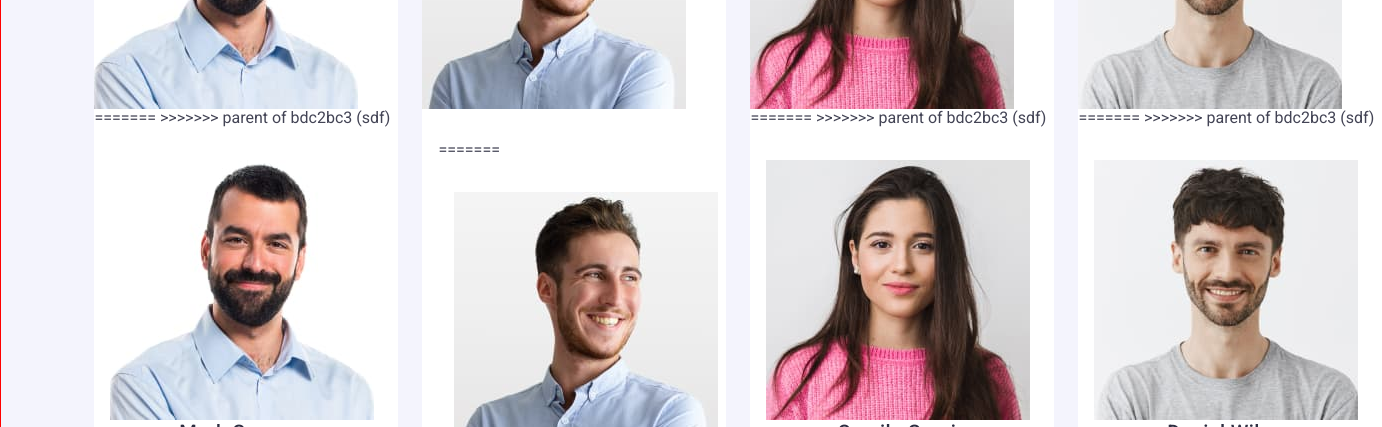
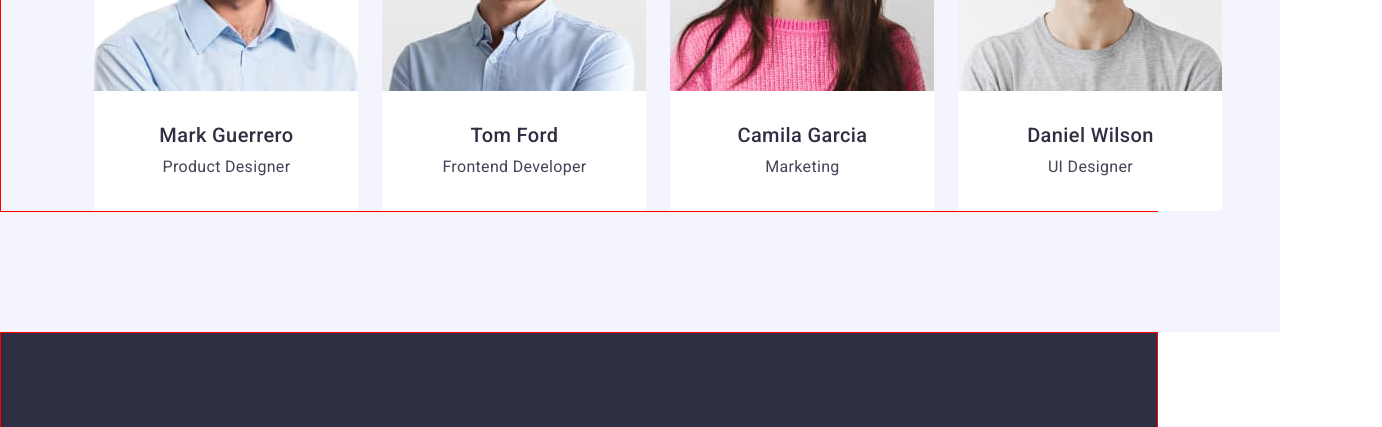
Before and after one commit to Williannoterdan/goit-markup-hw-03, a plain HTML site: page index.html in a window 1280 px wide. Shown: the part 1807-2234 px from the top of the page, 1382 px wide, since content can reach past the window. Drawn offline with nearby package versions, Linux system fonts and the light colour scheme.

Commit message:
ИШП ИФП

```diff
--- a/index.html
+++ b/index.html
@@ -113,53 +113,32 @@
                 <h2 class="section_my_tim_h">Our Team</h2>
                 <ul class="list ul_my_tim">
                     <li class="li_my_tim">
-<<<<<<< HEAD
                         <img src="./images/mainpage/photo_mark_guerrero.jpg" alt="Photo_Mark_Guerrero" width="264"
                             height="260">
-=======
->>>>>>> parent of bdc2bc3 (sdf)
                         <div class="container_my_tim">
-                            <img src="./images/mainpage/photo_mark_guerrero.jpg" alt="Photo_Mark_Guerrero" width="264"
-                                height="260">
                             <h3 class="my_tim_text">Mark Guerrero</h3>
                             <p class="my_tim_description">Product Designer</p>
                         </div>
                     </li>
                     <li class="li_my_tim">
-<<<<<<< HEAD
                         <img src="./images/mainpage/photo_tom_ford.jpg" alt="Photo_Tom_Ford" width="264" height="260">
                         <div class="container_my_tim">
-=======
-                        <div class="container_my_tim">
-                            <img src="./images/mainpage/photo_tom_ford.jpg" alt="Photo_Tom_Ford" width="264"
-                                height="260">
->>>>>>> parent of bdc2bc3 (sdf)
                             <h3 class="my_tim_text">Tom Ford</h3>
                             <p class="my_tim_description">Frontend Developer</p>
                         </div>
                     </li>
                     <li class="li_my_tim">
-<<<<<<< HEAD
                         <img src="./images/mainpage/photo_camila_garcia.jpg" alt="Photo_Camila_Garcia" width="264"
                             height="260">
-=======
->>>>>>> parent of bdc2bc3 (sdf)
                         <div class="container_my_tim">
-                            <img src="./images/mainpage/photo_camila_garcia.jpg" alt="Photo_Camila_Garcia" width="264"
-                                height="260">
                             <h3 class="my_tim_text">Camila Garcia</h3>
                             <p class="my_tim_description">Marketing</p>
                         </div>
                     </li>
                     <li class="li_my_tim">
-<<<<<<< HEAD
                         <img src="./images/mainpage/photo_daniel_wilson.jpg" alt="Photo_Daniel_Wilson" width="264"
                             height="260">
-=======
->>>>>>> parent of bdc2bc3 (sdf)
                         <div class="container_my_tim">
-                            <img src="./images/mainpage/photo_daniel_wilson.jpg" alt="Photo_Daniel_Wilson" width="264"
-                                height="260">
                             <h3 class="my_tim_text">Daniel Wilson</h3>
                             <p class="my_tim_description">UI Designer</p>
                         </div>
```
